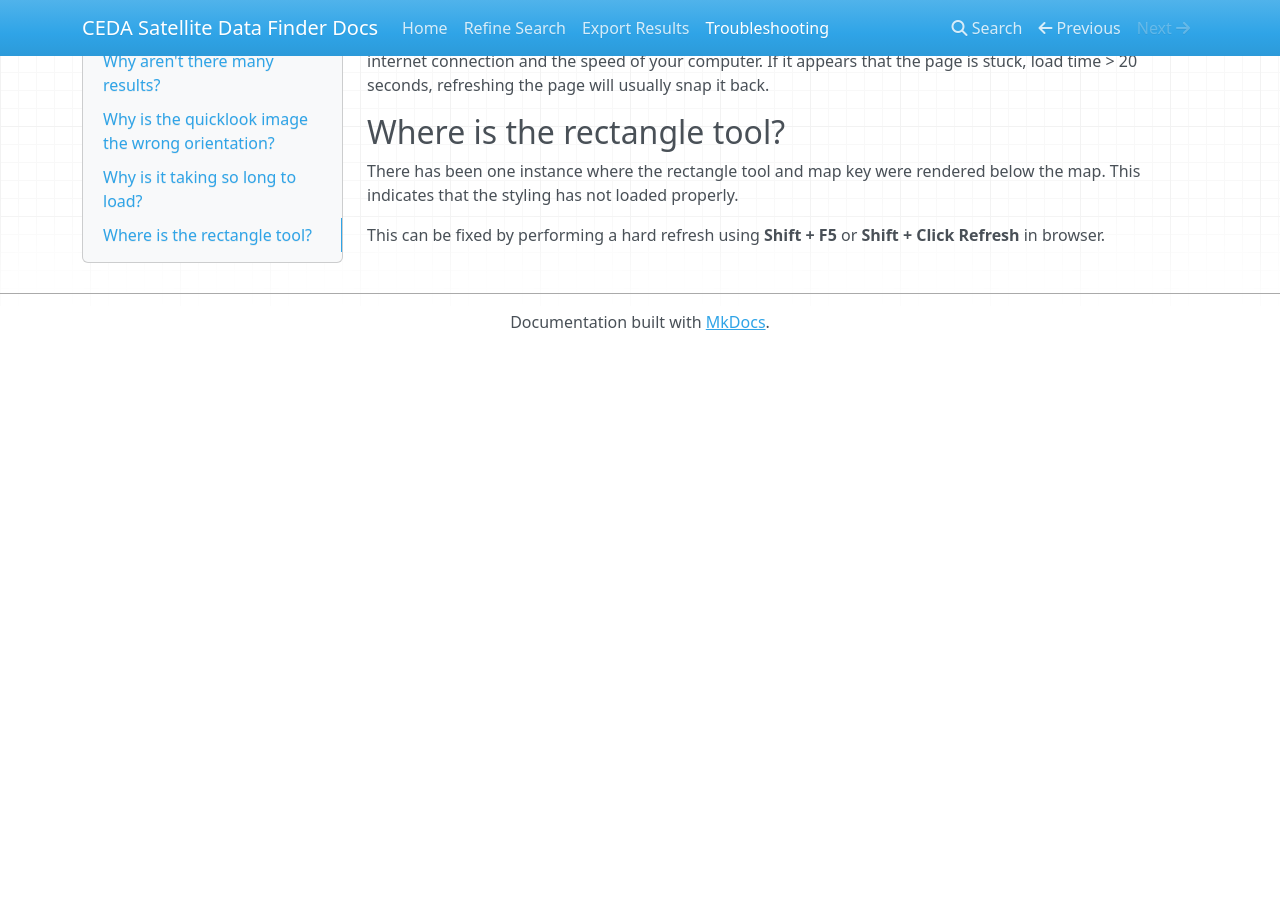
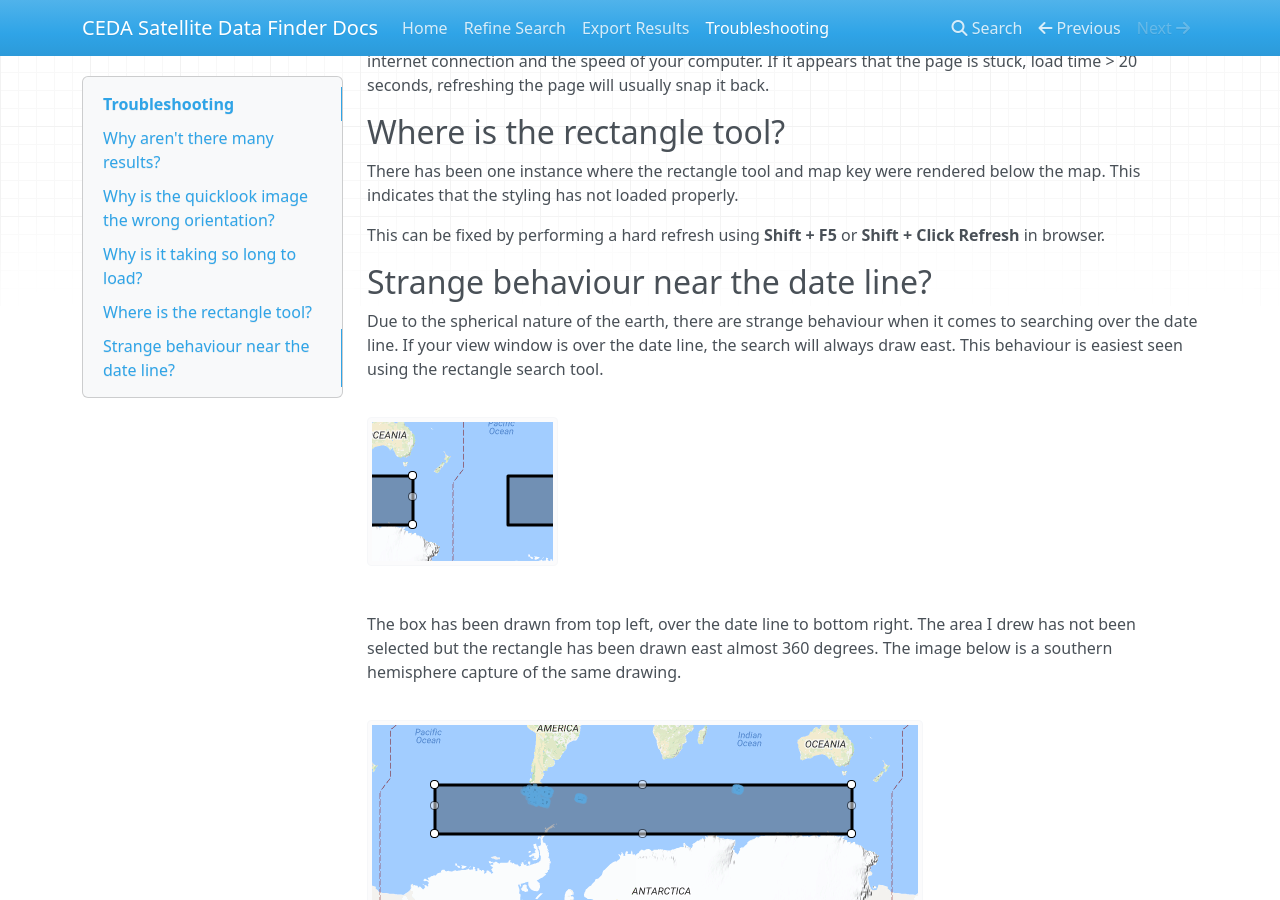
Before and after one commit to cedadev/ceda-sat-finder, an MkDocs documentation site: the page built from satellite-search-ui/docs/user/docs/troubleshooting.md, in a window 1280 px wide and 900 px high, scrolled down 425 px. Built offline with MkDocs 1.6.1, drawn with Linux system fonts in a browser that asks for light colours; nearby versions of some CDN libraries; old or Windows-style settings are respelled for this version of MkDocs; before the commit the page ends 900 px from its top, so only the background shows below that.

Commit message:
Added a few improvements to the help documentation #2

```diff
--- a/satellite-search-ui/docs/user/docs/troubleshooting.md
+++ b/satellite-search-ui/docs/user/docs/troubleshooting.md
@@ -31,3 +31,21 @@ There has been one instance where the rectangle tool and map key were rendered b
 This indicates that the styling has not loaded properly.
 
 This can be fixed by performing a hard refresh using **Shift + F5** or **Shift + Click Refresh** in browser.
+
+Strange behaviour near the date line?
+-------------------------------------
+
+Due to the spherical nature of the earth, there are strange behaviour when it comes to searching over the date line.
+If your view window is over the date line, the search will always draw east.
+This behaviour is easiest seen using the rectangle search tool.
+
+![alt text][Dateline Issue Screenshot]
+
+[Dateline Issue Screenshot]: ./images/DateLineScreenshot1.png "Dateline Issue Example"
+
+The box has been drawn from top left, over the date line to bottom right. The area I drew has not been selected but the
+rectangle has been drawn east almost 360 degrees. The image below is a southern hemisphere capture of the same drawing.
+
+![alt text][Dateline Issue Screenshot2]
+
+[Dateline Issue Screenshot2]: ./images/DateLineScreenshot2.png "Dateline Issue Example 2"
```
Also changed, not shown: satellite-search-ui/docs/user/docs/refine.md (+1 -1 lines), satellite-search-ui/docs/user/docs/images/DateLineScreenshot1.png (added), satellite-search-ui/docs/user/docs/images/DateLineScreenshot2.png (added).
